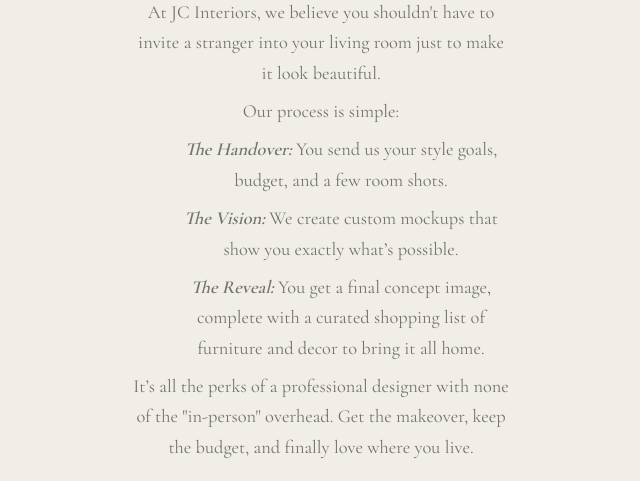
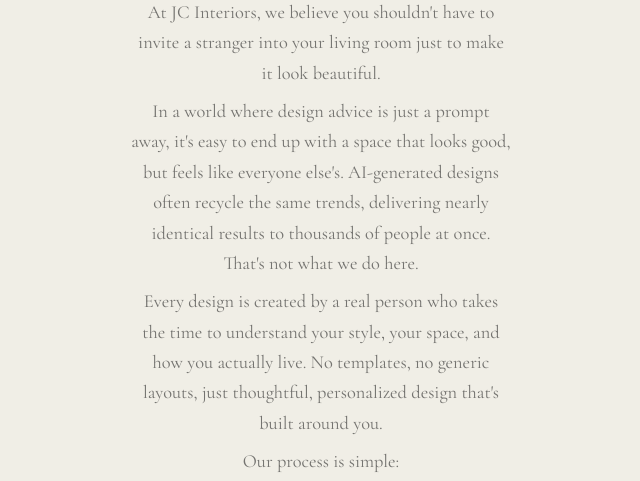
Before and after one commit to Jammies1/jcinteriors.studio, a plain HTML site: page docs/about.html in a window 1280 px wide. Shown: the part 280-761 px from the top of the page, without its empty margins (319-959 px from the left). Drawn offline with nearby package versions, Linux system fonts and the light colour scheme; a web font is replaced by a local one.

Commit message:
readded additional about text

```diff
--- a/docs/about.html
+++ b/docs/about.html
@@ -32,6 +32,11 @@
     <p class="script-line">The Studio</p>
     <p class="lede">
       <p class="lede">At JC Interiors, we believe you shouldn't have to invite a stranger into your living room just to make it look beautiful.</p>
+
+      <p class="lede">In a world where design advice is just a prompt away, it's easy to end up with a space that looks good, but feels like everyone else's.
+        AI-generated designs often recycle the same trends, delivering nearly identical results to thousands of people at once. That's not what we do here.</p>
+
+      <p class="lede">Every design is created by a real person who takes the time to understand your style, your space, and how you actually live. No templates, no generic layouts, just thoughtful, personalized design that's built around you.</p>
 
       <p class="lede">Our process is simple:</p>
 
```
